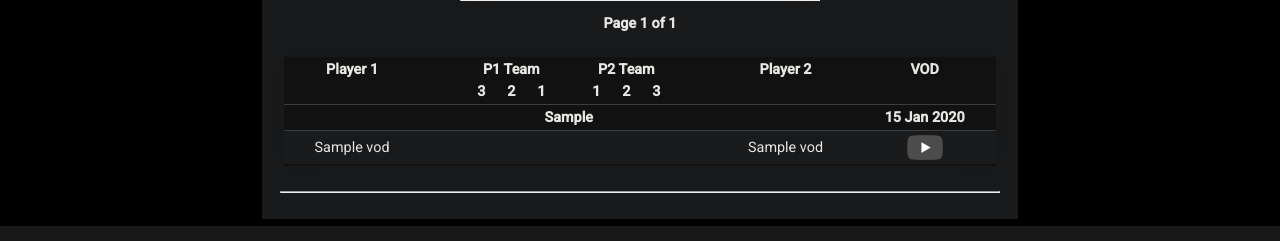
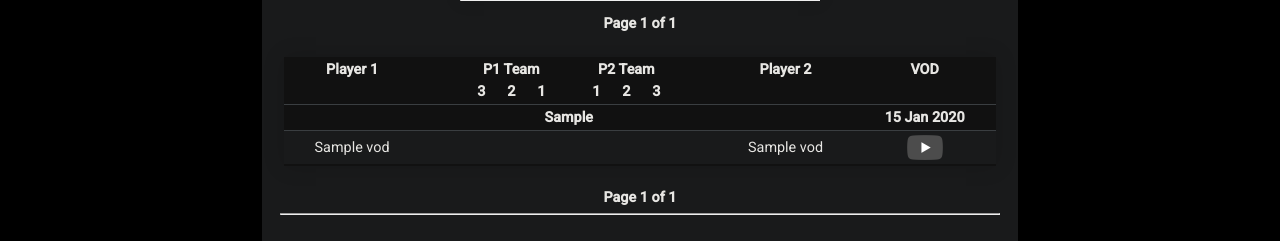
Before and after one commit to hugh-braico/slowtrainroll.in, a Django app: page / in a window 1280 px wide. Shown: the part 574-815 px from the top of the page. Run offline with Django 3.2, Linux system fonts and the light colour scheme; tables that the repository leaves empty hold one stand-in row (values such as "Sample post"); style sheets or scripts are compiled from the project's sources.

Commit message:
Pagination: Copy to bottom of page

```diff
--- a/viewer/templates/viewer/index.html
+++ b/viewer/templates/viewer/index.html
@@ -62,6 +62,27 @@ function addUrlParameter(name, value) {
         {% render_vod_row v icon_dir %}
       {% endfor %}
       </table>
+      <div class="pagination">
+        <span class="step-links">
+          <div class="previous">
+            {% if page_obj.has_previous %}
+              <a onclick="addUrlParameter('page', '1')">«</a>
+              <a onclick="addUrlParameter('page', '{{ page_obj.previous_page_number }}')">‹</a>
+            {% endif %}
+          </div>
+
+          <div class="current">
+            Page {{ page_obj.number }} of {{ page_obj.paginator.num_pages }}
+          </div>
+
+          <div class="next">
+            {% if page_obj.has_next %}
+              <a onclick="addUrlParameter('page', '{{ page_obj.next_page_number }}')">›</a>
+              <a onclick="addUrlParameter('page', '{{ page_obj.paginator.num_pages }}')">»</a>
+            {% endif %}
+          </div>
+        </span>
+      </div>
     {% else %}
       <p>😔 No results found. </p>
     {% endif %}
```
